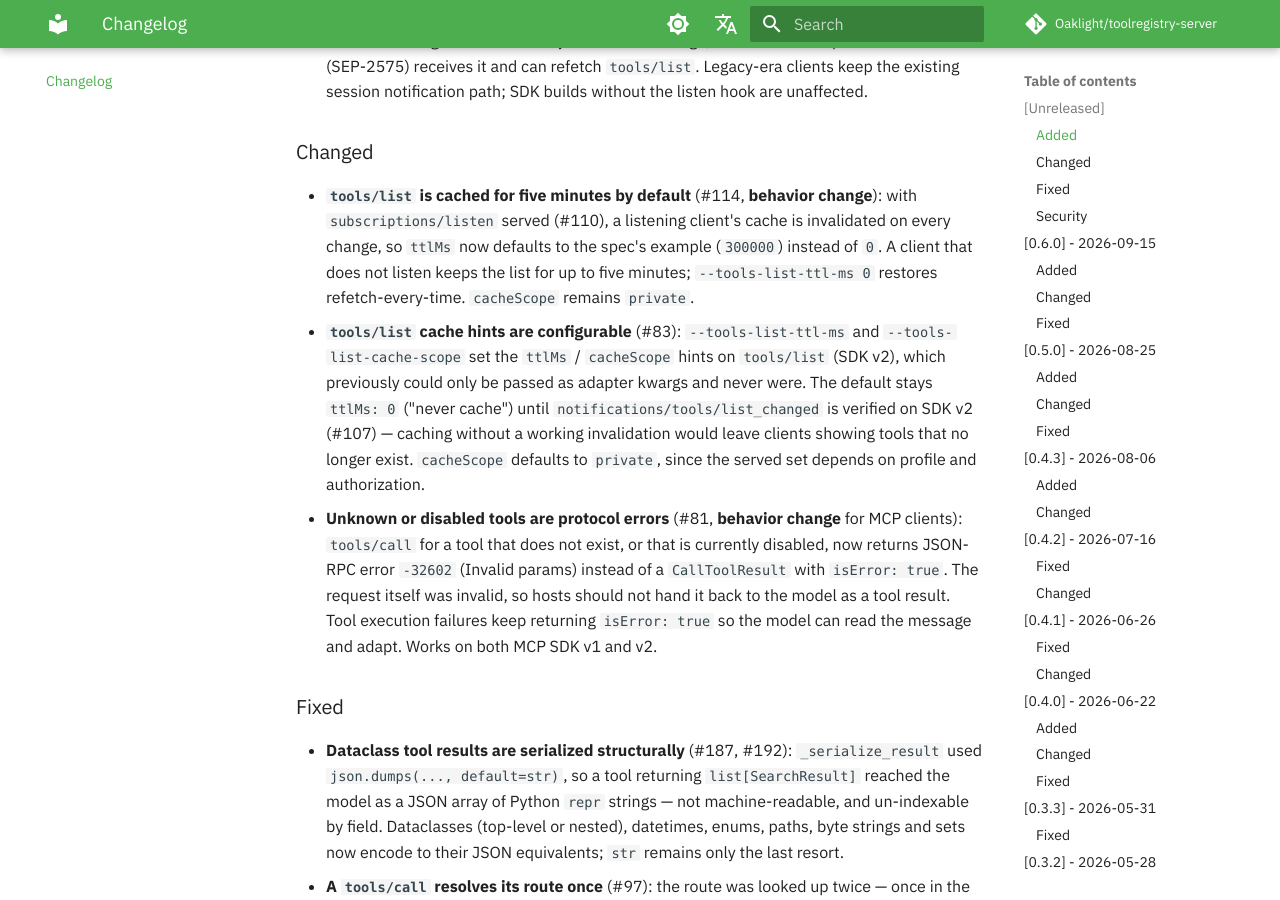
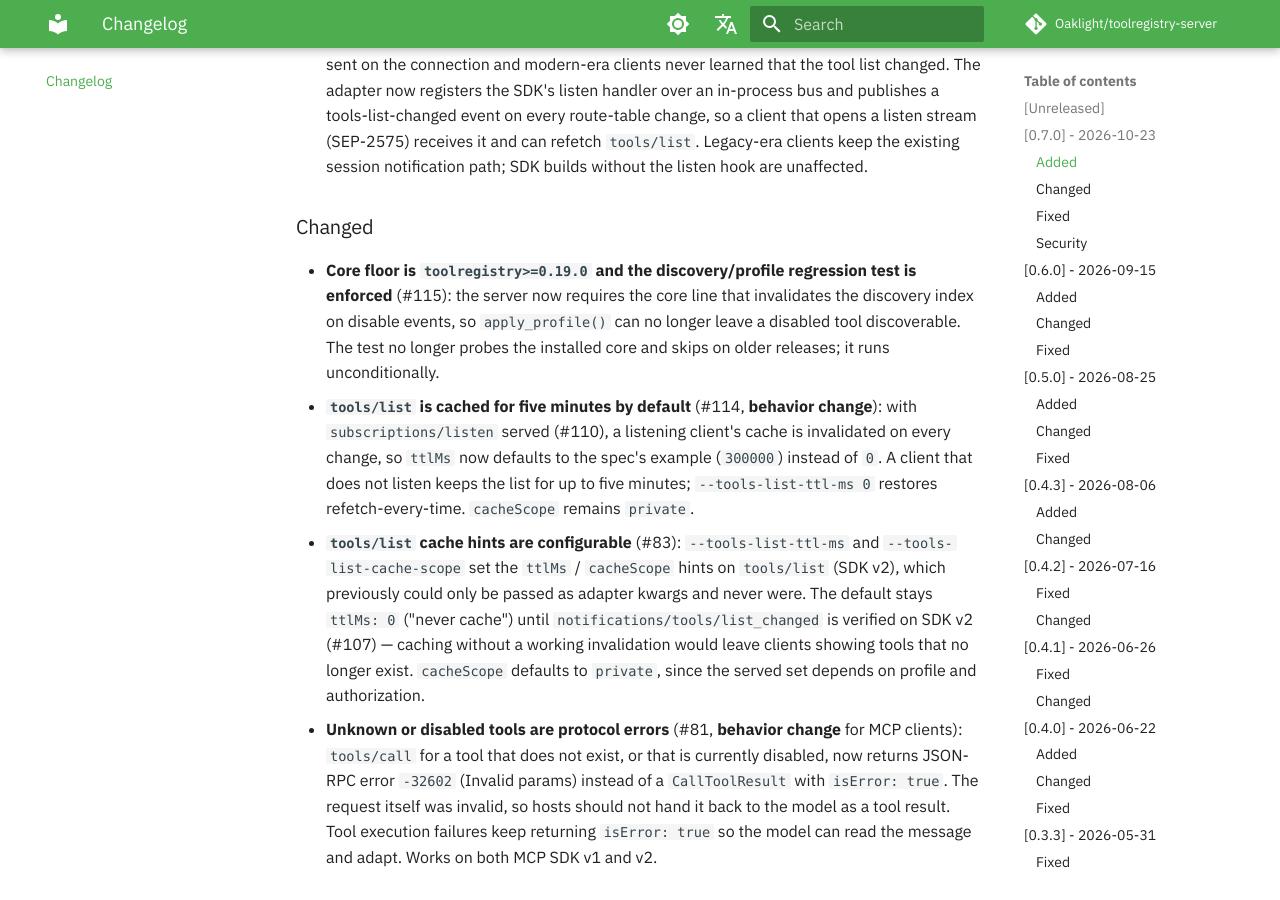
Before and after one commit to Oaklight/toolregistry-server, an MkDocs documentation site: the page built from docs/changelog.md, in a window 1280 px wide and 900 px high, scrolled down 1629 px. Built offline with MkDocs 1.6.1 and Material for MkDocs 9.7.7, drawn with Linux system fonts in a browser that asks for light colours; some web fonts are replaced; comment, search, counter and statistics services are not loaded.

Commit message:
docs(changelog): release 0.7.0

```diff
--- a/docs/changelog.md
+++ b/docs/changelog.md
@@ -5,6 +5,8 @@ All notable changes to this project will be documented in this file.
 The format is based on [Keep a Changelog](https://keepachangelog.com/en/1.1.0/), with project-specific grouping where useful.
 
 ## [Unreleased]
+
+## [0.7.0] - 2026-10-23
 
 ### Added
 
@@ -18,6 +20,7 @@ The format is based on [Keep a Changelog](https://keepachangelog.com/en/1.1.0/),
 
 ### Changed
 
+- **Core floor is `toolregistry>=0.19.0` and the discovery/profile regression test is enforced** (#115): the server now requires the core line that invalidates the discovery index on disable events, so `apply_profile()` can no longer leave a disabled tool discoverable. The test no longer probes the installed core and skips on older releases; it runs unconditionally.
 - **`tools/list` is cached for five minutes by default** (#114, **behavior change**): with `subscriptions/listen` served (#110), a listening client's cache is invalidated on every change, so `ttlMs` now defaults to the spec's example (`300000`) instead of `0`. A client that does not listen keeps the list for up to five minutes; `--tools-list-ttl-ms 0` restores refetch-every-time. `cacheScope` remains `private`.
 - **`tools/list` cache hints are configurable** (#83): `--tools-list-ttl-ms` and `--tools-list-cache-scope` set the `ttlMs` / `cacheScope` hints on `tools/list` (SDK v2), which previously could only be passed as adapter kwargs and never were. The default stays `ttlMs: 0` ("never cache") until `notifications/tools/list_changed` is verified on SDK v2 (#107) — caching without a working invalidation would leave clients showing tools that no longer exist. `cacheScope` defaults to `private`, since the served set depends on profile and authorization.
 - **Unknown or disabled tools are protocol errors** (#81, **behavior change** for MCP clients): `tools/call` for a tool that does not exist, or that is currently disabled, now returns JSON-RPC error `-32602` (Invalid params) instead of a `CallToolResult` with `isError: true`. The request itself was invalid, so hosts should not hand it back to the model as a tool result. Tool execution failures keep returning `isError: true` so the model can read the message and adapt. Works on both MCP SDK v1 and v2.
```
